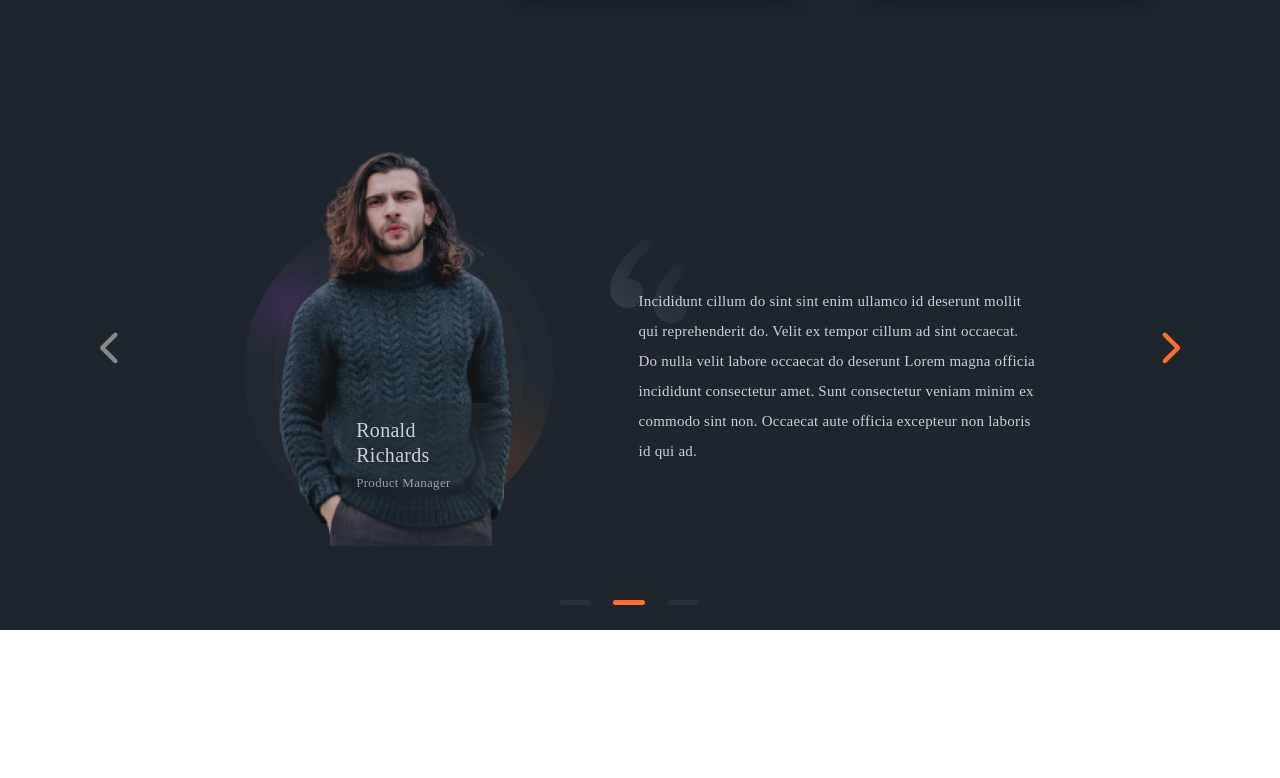
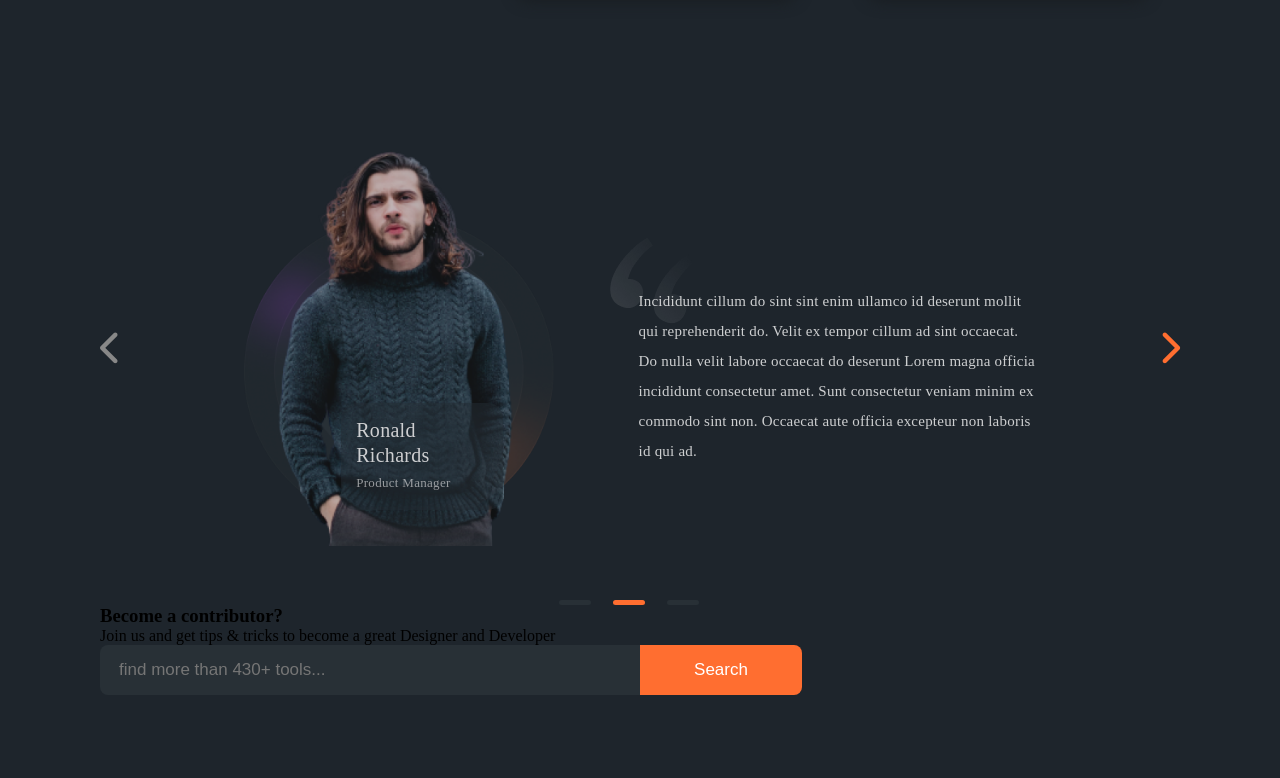
Before and after one commit to mardiev05/Antools, a plain HTML site: page index.html in a window 1280 px wide. Shown: the part 2723-3501 px from the top of the page. Before the commit the page ends 3353 px from the top, so only its background shows below. Drawn offline with Linux system fonts and the light colour scheme.

Commit message:
join section has been completed in html

```diff
--- a/index.html
+++ b/index.html
@@ -315,6 +315,18 @@
                 <div class="line"></div>
                 <div class="line"></div>
             </div>
+
+            <!-- join -->
+            <div class="join">
+                <h3 class="join__title">Become a contributor?</h3>
+                <p class="join__text">
+                    Join us and get tips & tricks to become a great Designer and Developer
+                </p>
+                <form>
+                    <input class="awesome__input" type="text" placeholder="find more than 430+ tools..." required />
+                    <button class="awesome__input-btn">Search</button>
+                </form>
+            </div>
         </section>
     </div>
 </body>
```
